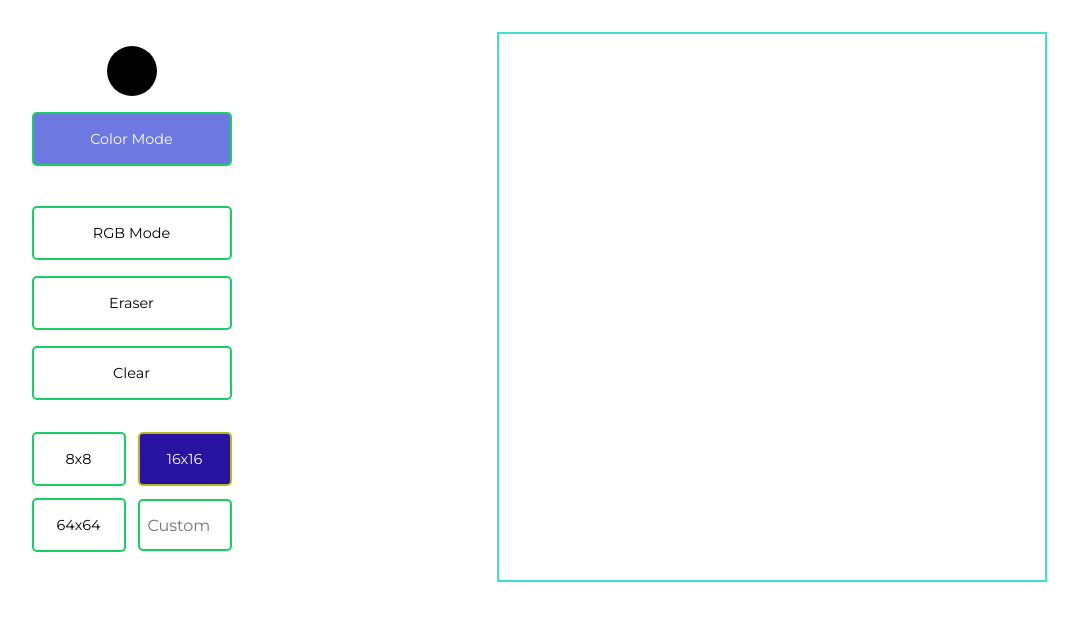
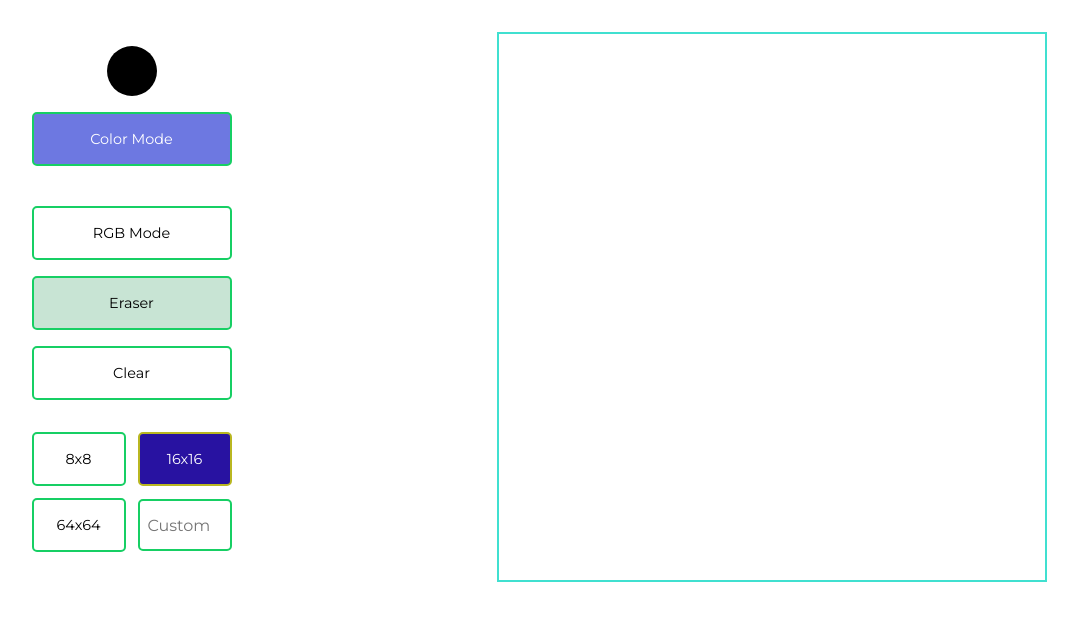
Before and after one commit to Ralatcode/Etch-a-sketch, a plain HTML site: page index.html in a window 1280 px wide. Both pictures are taken after a click on the button "Eraser". Shown: the whole page, without its empty margins (101-1179 px from the left). Drawn offline with Linux system fonts and the light colour scheme.

Commit message:
added eraser

```diff
--- a/main.js
+++ b/main.js
@@ -1,6 +1,7 @@
 const container = document.querySelector('.container');
 const styleMode = document.querySelectorAll('.mode');
 const gridsize = document.querySelectorAll('.grid-size');
+const eraser = document.getElementById('eraser');
 
 
 let currentGrid = 16;
@@ -9,6 +10,21 @@ generateGridDiv(currentGrid);
 
 // color mode
 gridsize.forEach(colorMode => colorMode.addEventListener('click', switchGridSize));
+
+// eraser
+let eraserState = false;
+
+eraser.addEventListener('click', () => {
+    eraserState = !eraserState;
+
+    if (eraserState === true) {
+        eraser.classList.add('on');
+        erase();
+    } else {
+        eraser.classList.remove('on');
+    }
+
+});
 
 
 
@@ -26,6 +42,12 @@ function changeColor() {
         this.classList.add('clicked');
     }
 }
+
+function removeColor() {
+    if (mouseDown) {
+        this.classList.remove('clicked');
+    }
+}
 // checks if the mouse is held down on the container
 // and assigns true to the mouseDown variable
 
@@ -38,6 +60,7 @@ function checkMouse(e) {
         mouseDown = false;
     }
 }
+
 
 function switchGridSize(e) {
     gridsize.forEach(colorMode => {
@@ -72,5 +95,11 @@ function draw() {
     // sketchbox
     sketchBoxes.forEach(box => box.addEventListener('mouseover', changeColor));
     sketchBoxes.forEach(box => box.addEventListener('mousedown', changeColor));
+}
 
+function erase() {
+    const sketchBoxes = document.querySelectorAll('.grid-box');
+
+    sketchBoxes.forEach(box => box.addEventListener('mouseover', removeColor));
+    sketchBoxes.forEach(box => box.addEventListener('mousedown', removeColor));
 }
--- a/style.css
+++ b/style.css
@@ -139,3 +139,7 @@ input[type=number] {
 .clicked {
     background-color: aqua;
 }
+
+#eraser.on {
+    background-color: #1b8d4b3d;
+}
```
Also changed, not shown: 1 other file.
